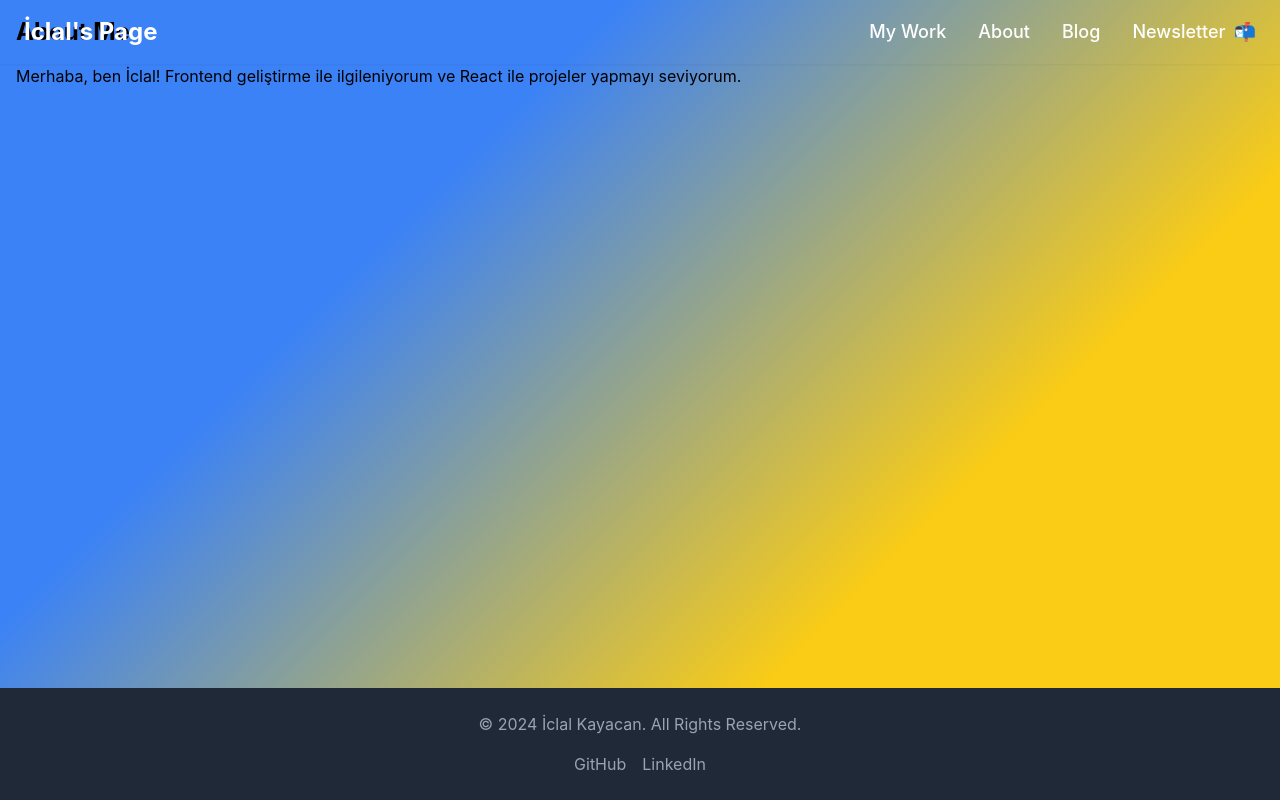
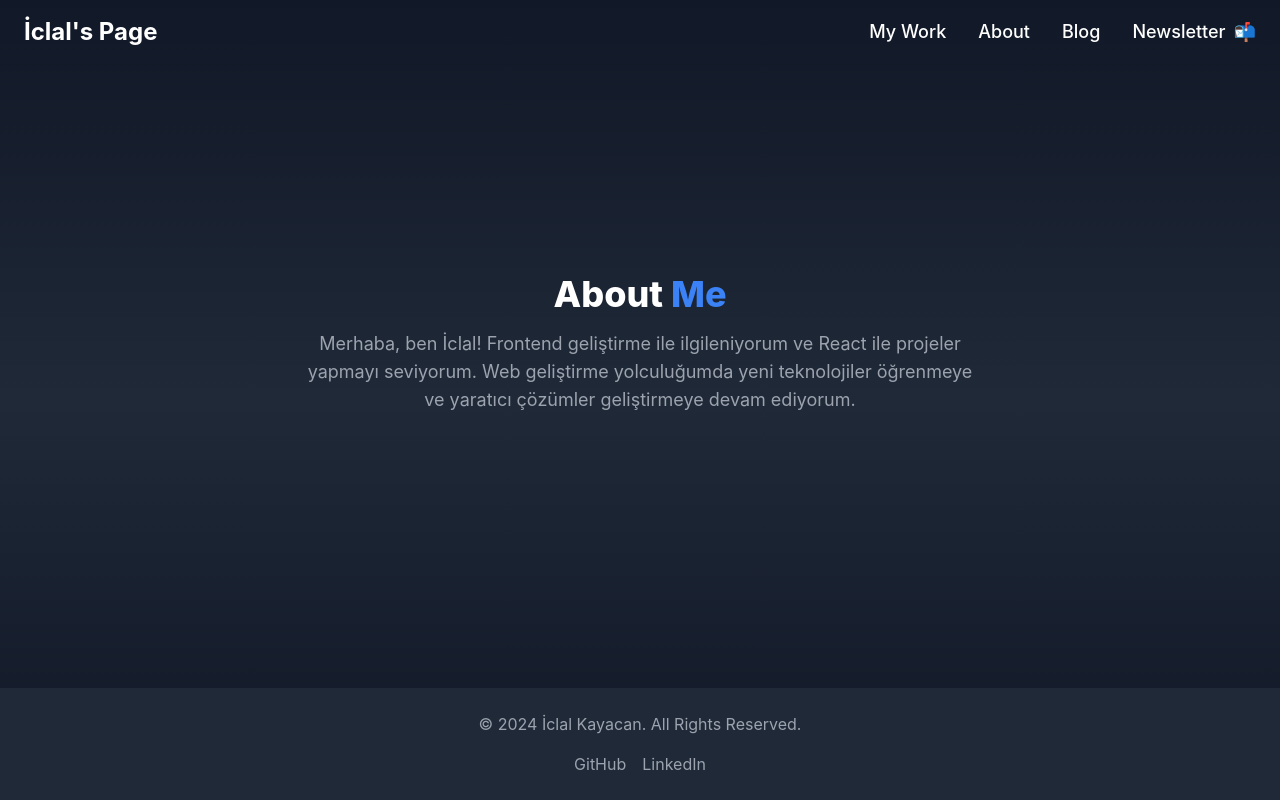
Before and after one commit to iclalKayacan/my-portfolio, a React (Create React App) app: page /about in a window 1280 px wide. Built offline with nearby package versions, Linux system fonts and the light colour scheme.

Commit message:
Updated About page

```diff
--- a/src/pages/About.jsx
+++ b/src/pages/About.jsx
@@ -2,15 +2,23 @@ import Header from "../components/Header";
 import Footer from "../components/Footer";
 
 const About = () => (
-  <div className="min-h-screen flex flex-col">
+  <div className="min-h-screen flex flex-col bg-gradient-to-b from-gray-900 via-gray-800 to-gray-900 text-white">
+    {/* Header */}
     <Header />
-    <main className="flex-grow p-4">
-      <h1 className="text-2xl font-bold">About Me</h1>
-      <p className="mt-4">
+
+    {/* Main Content */}
+    <main className="flex-grow flex flex-col items-center justify-center text-center p-4">
+      <h1 className="text-4xl font-extrabold">
+        About <span className="text-blue-500">Me</span>
+      </h1>
+      <p className="text-lg text-gray-400 mt-4 max-w-2xl">
         Merhaba, ben İclal! Frontend geliştirme ile ilgileniyorum ve React ile
-        projeler yapmayı seviyorum.
+        projeler yapmayı seviyorum. Web geliştirme yolculuğumda yeni
+        teknolojiler öğrenmeye ve yaratıcı çözümler geliştirmeye devam ediyorum.
       </p>
     </main>
+
+    {/* Footer */}
     <Footer />
   </div>
 );
```
